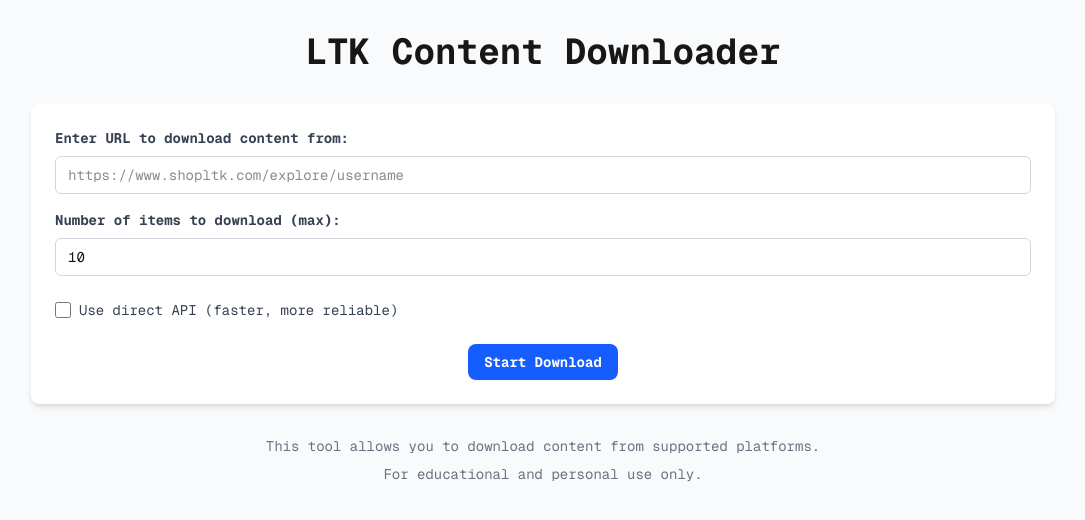
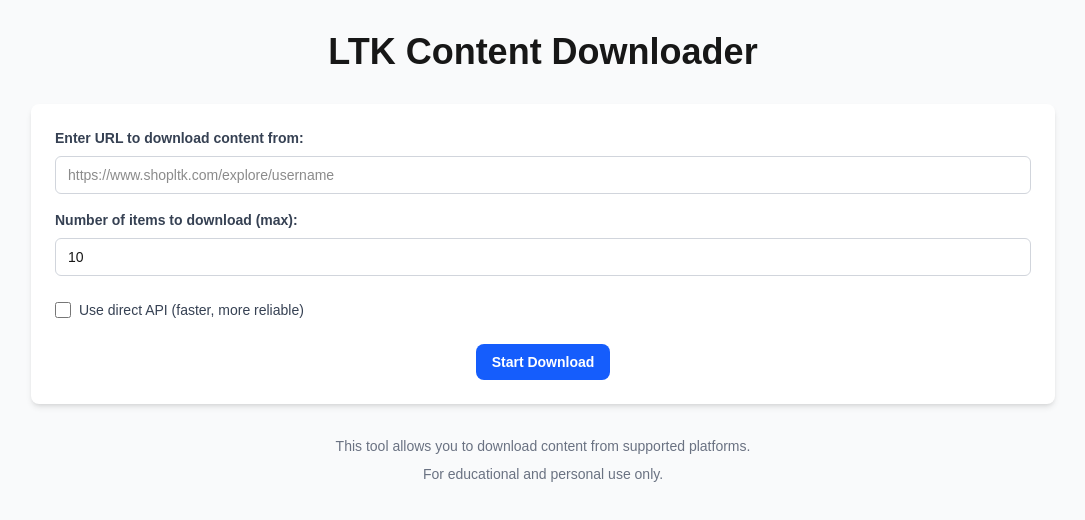
Before and after one commit to grantrudow/ltk-tool, a Next.js app in the folder frontend/: page / in a window 1280 px wide. Shown: the top 520 px of the page, without its empty margins (97-1182 px from the left). Built offline with nearby package versions, Linux system fonts and the light colour scheme.

Commit message:
Update font

```diff
--- a/frontend/src/app/layout.js
+++ b/frontend/src/app/layout.js
@@ -2,15 +2,15 @@
 import { Inter, Roboto_Mono } from "next/font/google";
 import "./globals.css";
 
-const geistSans = Geist({
-  variable: "--font-geist-sans",
-  subsets: ["latin"],
-});
+// const geistSans = Geist({
+//   variable: "--font-geist-sans",
+//   subsets: ["latin"],
+// });
 
-const geistMono = Geist_Mono({
-  variable: "--font-geist-mono",
-  subsets: ["latin"],
-});
+// const geistMono = Geist_Mono({
+//   variable: "--font-geist-mono",
+//   subsets: ["latin"],
+// });
 
 const inter = Inter({
   variable: "--font-inter",
@@ -31,7 +31,7 @@
   return (
     <html lang="en">
       <body
-        className={`${geistSans.variable} ${geistMono.variable} ${inter.variable} ${robotoMono.variable} antialiased`}
+        className={`${inter.variable} ${robotoMono.variable} antialiased`}
       >
         {children}
       </body>
```
